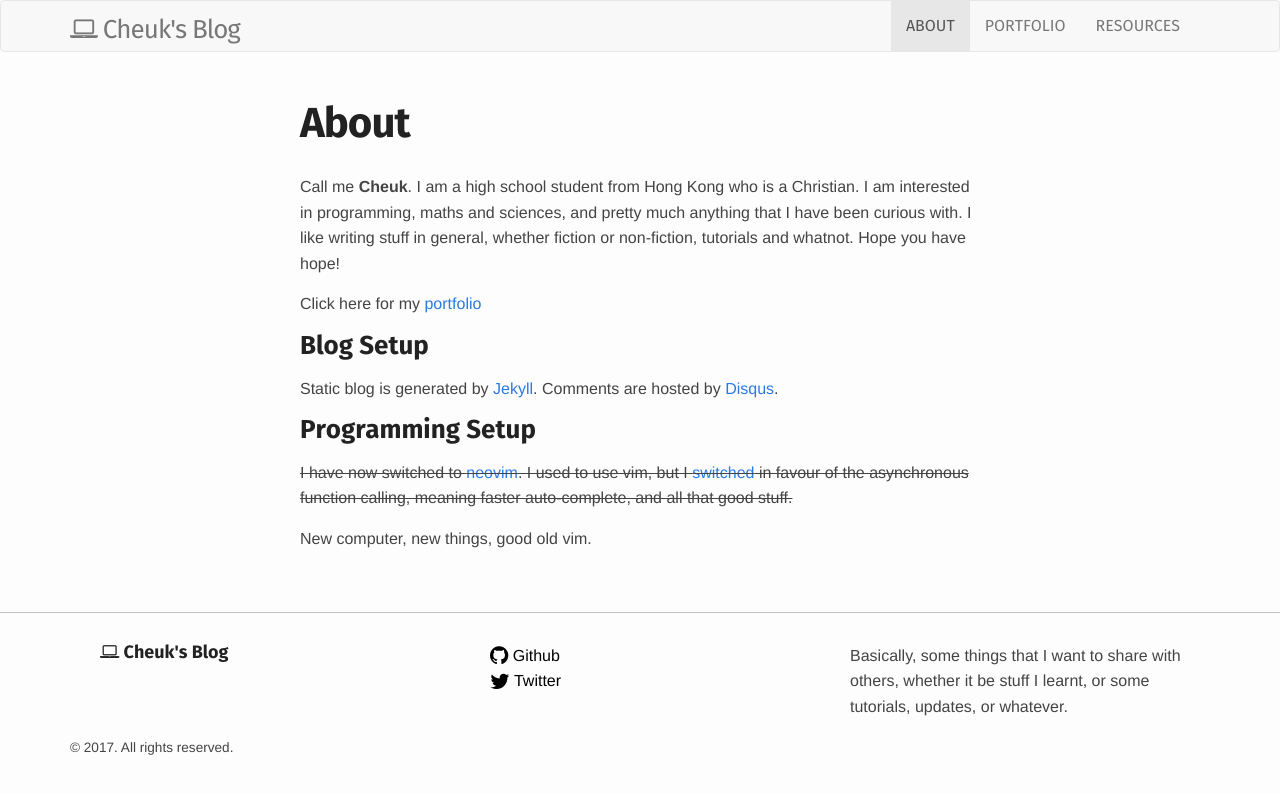
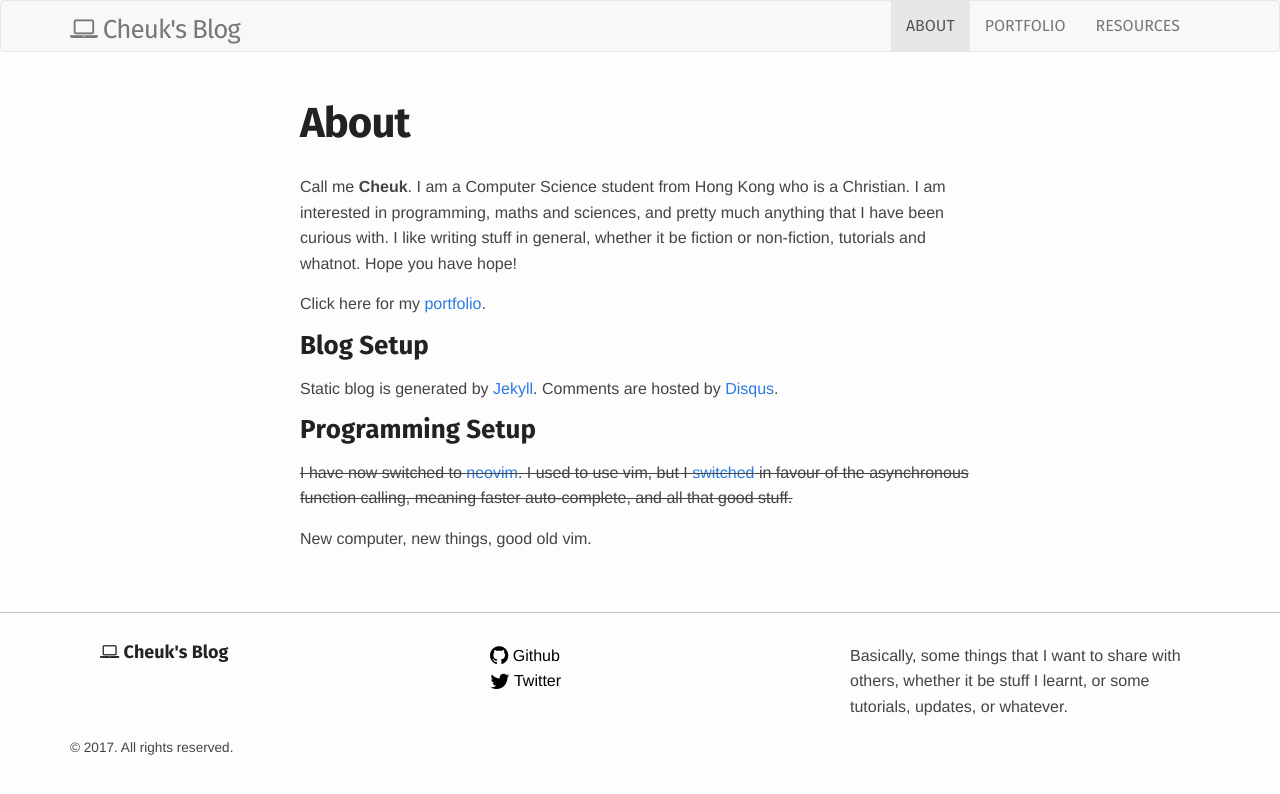
Before and after one commit to chuck-sys/personal-site, a Jekyll site: the page built from about.md, in a window 1280 px wide. Shown: the top 794 px of the page. Built offline with Jekyll 4.4.1, drawn with Linux system fonts in a browser that asks for light colours; nearby versions of some CDN libraries.

Commit message:
About me update cuz uni

```diff
--- a/about.md
+++ b/about.md
@@ -5,12 +5,12 @@
 permalink: /about/
 ---
 
-Call me **Cheuk**. I am a high school student from Hong Kong who is a Christian.
+Call me **Cheuk**. I am a Computer Science student from Hong Kong who is a Christian.
 I am interested in programming, maths and sciences, and pretty much anything
-that I have been curious with. I like writing stuff in general, whether fiction
-or non-fiction, tutorials and whatnot. Hope you have hope!
+that I have been curious with. I like writing stuff in general, whether it be
+fiction or non-fiction, tutorials and whatnot. Hope you have hope!
 
-Click here for my [portfolio][portfolio]
+Click here for my [portfolio][portfolio].
 
 
 ### Blog Setup
```
